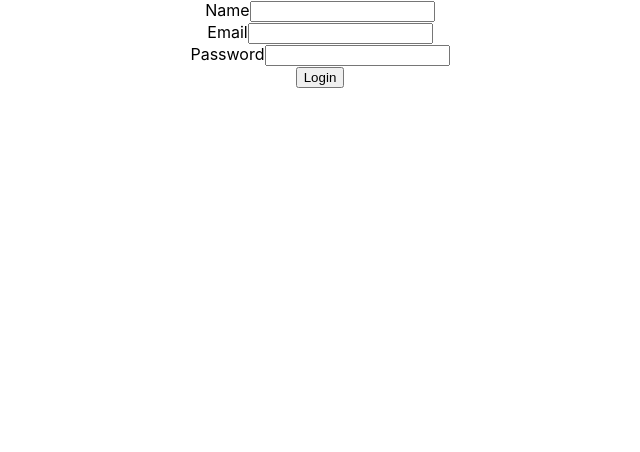
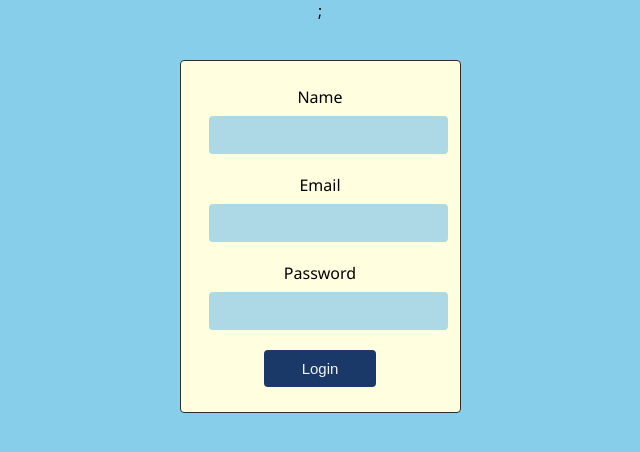
Before and after one commit to GauriAgrawal-1005/new-weather-app, a React (Create React App) app: page /login in a window 1280 px wide. Shown: the top 452 px of the page, without its empty margins (320-960 px from the left). Built offline with nearby package versions, Linux system fonts and the light colour scheme.

Commit message:
Updated UserContext

```diff
--- a/src/App.css
+++ b/src/App.css
@@ -36,3 +36,61 @@
     transform: rotate(360deg);
   }
 }
+
+#main {
+  width: max-content;
+  margin: 40px auto;
+  font-family: "Segoe UI", sans-serif;
+  padding: 25px 28px;
+  background: lightyellow;
+  border-radius: 4px;
+  border: 1px solid #302d2d;
+  animation: popup 0.4s cubic-bezier(0.68, -0.55, 0.27, 1.55);
+}
+
+.input-parent {
+  display: block;
+  margin-bottom: 20px;
+}
+label {
+  display: block;
+  font-size: 16px;
+  margin-bottom: 8px;
+  color: black;
+}
+.input-parent input {
+  padding: 10px 8px;
+  width: 100%;
+  font-size: 16px;
+  background: lightblue;
+  border: none;
+  color: black;
+  border-radius: 4px;
+  outline: none;
+  transition: all 0.2s ease;
+}
+.input-parent input:hover {
+  background: paleturquoise;
+}
+.input-parent input:focus {
+  box-shadow: 0px 0px 0px 1px rgb(71, 71, 175);
+}
+button {
+  padding: 10px 18px;
+  font-size: 15px;
+  background: #1a3969;
+  width: 50%;
+  border: none;
+  border-radius: 4px;
+  color: #f4f4f4;
+  transition: all 0.2s ease;
+}
+button:hover {
+  opacity: 0.9;
+}
+button:focus {
+  box-shadow: 0px 0px 0px 3px black;
+}
+body {
+  background: skyblue;
+}
--- a/src/App.js
+++ b/src/App.js
@@ -1,12 +1,24 @@
-// import LoginForm from './components/LoginForm';
+import LoginForm from './components/LoginForm';
 import Auth from './components/Auth';
+import { BrowserRouter as Router,Routes, Route } from 'react-router-dom';
+import LandingPage from './components/LandingPage';
 import './App.css';
+import Dashboard from './components/Dashboard';
 
 function App() {
   return (
-    <div className="App">
-      <Auth />
-    </div>
+    // <Router>
+      <div className="App">
+        <Auth />
+        {/* <Dashboard/> */}
+        {/* <Routes>
+          <Route exact path="/" element={<Auth />}></Route>
+          <Route exact path="/landingPage" element={<LandingPage />}></Route>
+          <Route exact path="/login" element={<LoginForm />}></Route>
+          <Route exact path="/dashboard" element={<Dashboard />}></Route>
+        </Routes>       */}
+      </div>
+    // </Router>
   );
 }
 
--- a/src/components/Auth.js
+++ b/src/components/Auth.js
@@ -1,14 +1,19 @@
-import React from "react";
+import React, { useState } from "react";
+import LandingPage from "./LandingPage";
+import Dashboard from "./Dashboard";
+import { UserContext } from "../contexts/UserContext";
 import LoginForm from "./LoginForm";
-import Dashboard from "./Dashboard";
-import { useUserContext } from "../context/userContext";
 
 const Auth = () => {
-    // const {user} = useUserContext();
-    const user = false;
+    const [name, setName] = useState("");
+    const [showProfile, setShowProfile] = useState(false);
     return(
         <>
-            {user ? <Dashboard /> : <LoginForm />}
+            {console.log('Auth page')};
+
+            <UserContext.Provider value={{name, setName, setShowProfile}}>
+                {showProfile ? <Dashboard /> : <LoginForm />}
+            </UserContext.Provider>
         </>
     )
 }
--- a/src/components/Dashboard.js
+++ b/src/components/Dashboard.js
@@ -1,7 +1,13 @@
-import React, { useState } from 'react'
-import axios from 'axios'
-import ShowTemp from './ShowTemp'
+import React, { useState, useContext } from 'react';
+import axios from 'axios';
+import ShowTemp from './ShowTemp';
+import { UserContext } from '../contexts/UserContext';
+
+
 const Dashboard =() => {
+
+    const {name}=useContext(UserContext);
+
     const [city, setCity] = useState("")
     const [data, setData] = useState({
         description: "",
@@ -15,7 +21,7 @@ const Dashboard =() => {
     })
 
     const handleSubmit = () => {
-        axios.get(`http://api.openweathermap.org/data/2.5/weather?q=${city}&appid=efc593b34ba5889a468a4e80e9b0a6a5`)
+        axios.get(`http://api.openweathermap.org/data/2.5/weather?q=${city}&&units=metric&&appid=efc593b34ba5889a468a4e80e9b0a6a5`)
             .then((response) => {
                 setData({
                     description: response.data.weather[0].description,
@@ -27,6 +33,7 @@ const Dashboard =() => {
                     sunset: response.data.sys.sunset,
                     country: response.data.sys.country,
                 })
+                console.log(response.data);
             })
             .catch((error) => {
                 if(error.status === 404){
@@ -37,17 +44,30 @@ const Dashboard =() => {
 
     return (
         <>
-            <div >
-                <h1>Weather Forecast!!</h1>
-                <h2>Get all your essential weather data for a specific location.</h2>
-                <input type="text" value={city} placeholder='Enter city name' onChange={(e) => {
-                    setCity(e.target.value);
-                }} />
-                <button type='submit' onClick={handleSubmit}>get temp</button>
+            <div style={{backgroundColor: "lightblue"}}>
+                <h1 style={{backgroundColor: "lightyellow"}}>Welcome {name}</h1>
+                <h1 style={{backgroundColor: "lightyellow"}}>Weather Forecast!!</h1>
+                <h2 >Get all your essential weather data for a specific location.</h2>
+                <div id="main">
+                    <div className="input-parent">
+                        <label ><h2 >Enter Your City</h2></label>
+                        <input
+                            type="text"
+                            value={city}
+                            placeholder='Enter city name'
+                            onChange={(e) => {
+                                setCity(e.target.value);
+                            }}
+                        />
+                        <button type='submit' onClick={handleSubmit} >get temp</button>
+                    </div>
 
+                </div>
+
+                <ShowTemp text ={data} city={city}></ShowTemp>
             </div>
 
-            <ShowTemp text ={data}></ShowTemp>
+
         </>
     )
 }
--- /dev/null
+++ b/src/components/LandingPage.js
@@ -0,0 +1,49 @@
+import { useState } from "react";
+import axios from "axios";
+import { Link } from 'react-router-dom';
+import "../App.css"
+
+const LandingPage = () => {
+    const city='Jhansi';
+
+    const [details, setDetails] = useState({
+        temp:0,
+        temp_max: 0,
+        temp_min: 0,
+        feels_like: 0
+    });
+    // console.log(date);
+
+
+        axios.get(`http://api.openweathermap.org/data/2.5/weather?q=${city}&&units=metric&&appid=efc593b34ba5889a468a4e80e9b0a6a5`)
+                .then(response => {
+                    setDetails({
+                        temp: response.data.main.temp,
+                        temp_max: response.data.main.temp_max,
+                        temp_min: response.data.main.temp_min,
+                        feels_like: response.data.main.feels_like
+                    })
+                })
+
+    return(
+            <div>
+                {/* <Link to="/login">
+                    <button style={{width:'5%'}}>Login</button>
+                </Link> */}
+
+                <h1>Today's Weather</h1>
+                <div>
+                    <h3>City Name: {city}</h3>
+                </div>
+                <div>
+                    <h4>Current Temperature: {details.temp}</h4>
+                    <h4>Minimun Temperature: {details.temp_min}</h4>
+                    <h4>Maximum Temperature: {details.temp_max}</h4>
+                    <h4>Feels Like : {details.feels_like}</h4>
+                </div>
+            </div>
+    )
+
+}
+
+export default LandingPage;
--- a/src/components/LoginForm.js
+++ b/src/components/LoginForm.js
@@ -1,33 +1,28 @@
-import React, { useState } from "react";
-import { useUserContext } from "../context/userContext";
-// import { useUserContext } from "../Context/userContext";
-// import Dashboard from "./Dashboard";
+import React, { useState, useContext } from "react";
+import { UserContext } from "../contexts/UserContext";
+import '../App.css';
+import { useNavigate } from "react-router-dom";
 
 const LoginForm = () => {
 
-    const [name, setName] = useState("");
+    // const navigate = useNavigate();
+
+    const {name, setName, setShowProfile} = useContext(UserContext);
+
     const [email, setEmail] = useState("");
     const [password,setPassword] = useState('');
 
-    const {logIn} = useUserContext();
 
-    const handleSubmit=(e)=>{
-        e.preventDefault()
-        const newUser = {name: name, email: email, password: password};
-        logIn(newUser.name);
-        console.log(newUser.name)
 
-        localStorage.setItem('New user email', newUser.email);
-        localStorage.setItem('New user password', newUser.password);
+    const handleClick=()=>{
+        setShowProfile(true);
 
-        console.log(newUser);
     }
 
     return(
-        <div className="ui container">
+        <div id="main">
 
-            <form action="submit" onSubmit={handleSubmit}>
-            <div>
+                <div className="input-parent">
                     <label htmlFor="name">Name</label>
                     <input
                         type='text'
@@ -39,7 +34,7 @@ const LoginForm = () => {
                     />
 
                 </div>
-                <div>
+                <div className="input-parent">
                     <label htmlFor="email">Email</label>
                     <input
                         type='text'
@@ -52,7 +47,7 @@ const LoginForm = () => {
 
                 </div>
 
-                <div>
+                <div className="input-parent">
                     <label htmlFor="password">Password</label>
                     <input
                         type='password'
@@ -65,10 +60,9 @@ const LoginForm = () => {
                     />
                 </div>
 
-                <button type="submit">Login</button>
-                {/* <Dashboard ></Dashboard> */}
+                <button type="submit" onClick={handleClick}>Login</button>
 
-            </form>
+
         </div>
     )
 
--- a/src/components/ShowTemp.js
+++ b/src/components/ShowTemp.js
@@ -1,12 +1,13 @@
 import React from "react";
 
-const ShowTemp = ({text}) => {
+const ShowTemp = ({text, city}) => {
     return(
         <div>
+            <h2>Weather details of {city}</h2>
             <h3>Description: {text.description} </h3>
-            <h3>Temperature: {text.temp}</h3>
-            <h3>Min Temperature: {text.temp_min}</h3>
-            <h3>Max Temperature: {text.temp_max}</h3>
+            <h3>Temperature: {text.temp}°C</h3>
+            <h3>Min Temperature: {text.temp_min}°C</h3>
+            <h3>Max Temperature: {text.temp_max}°C</h3>
             <h3>Humidity: {text.humidity}</h3>
             <h3>Sunrise: {text.sunrise}</h3>
             <h3>Sunset: {text.sunset}</h3>
--- /dev/null
+++ b/src/contexts/UserContext.js
@@ -0,0 +1,3 @@
+import { createContext } from "react";
+
+export const UserContext = createContext({});
```
Also changed, not shown: src/contexts/WeatherContext.js (added, +13 -0 lines).
